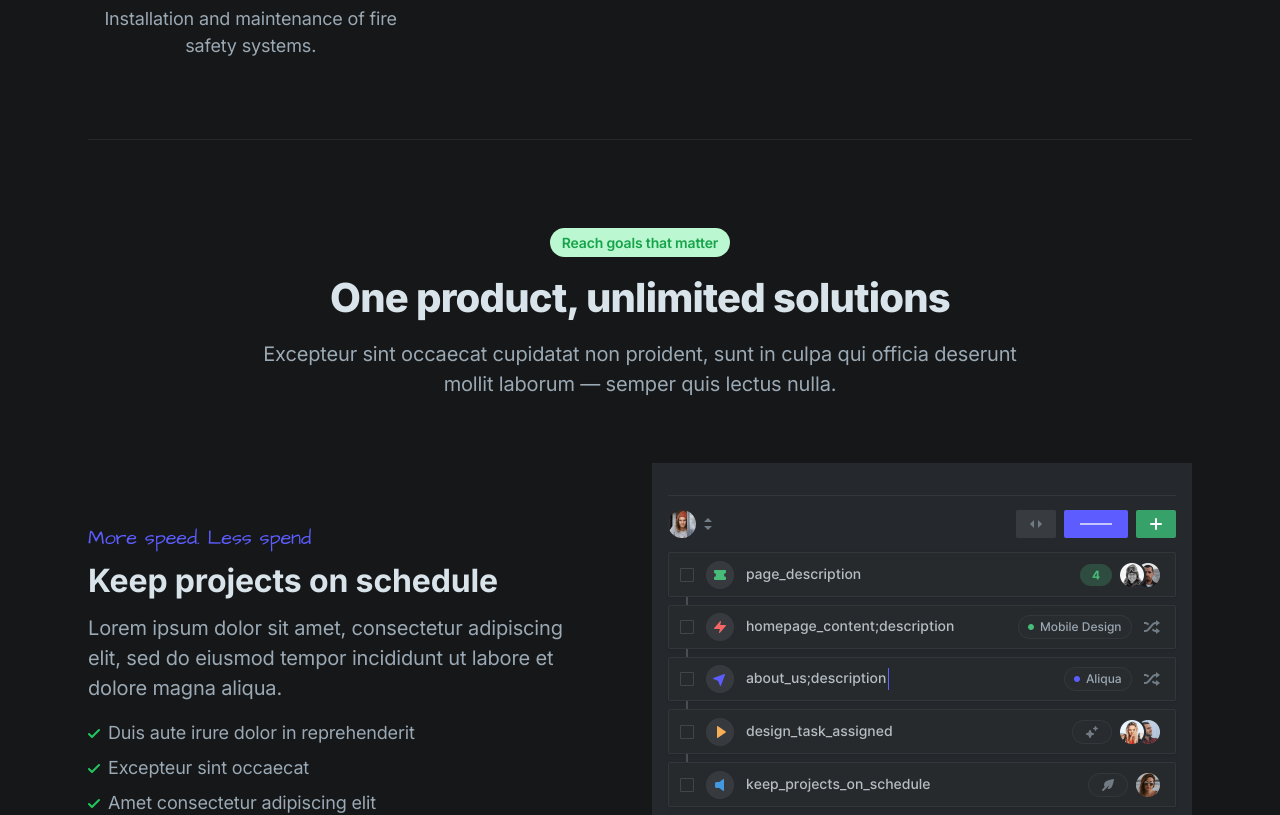
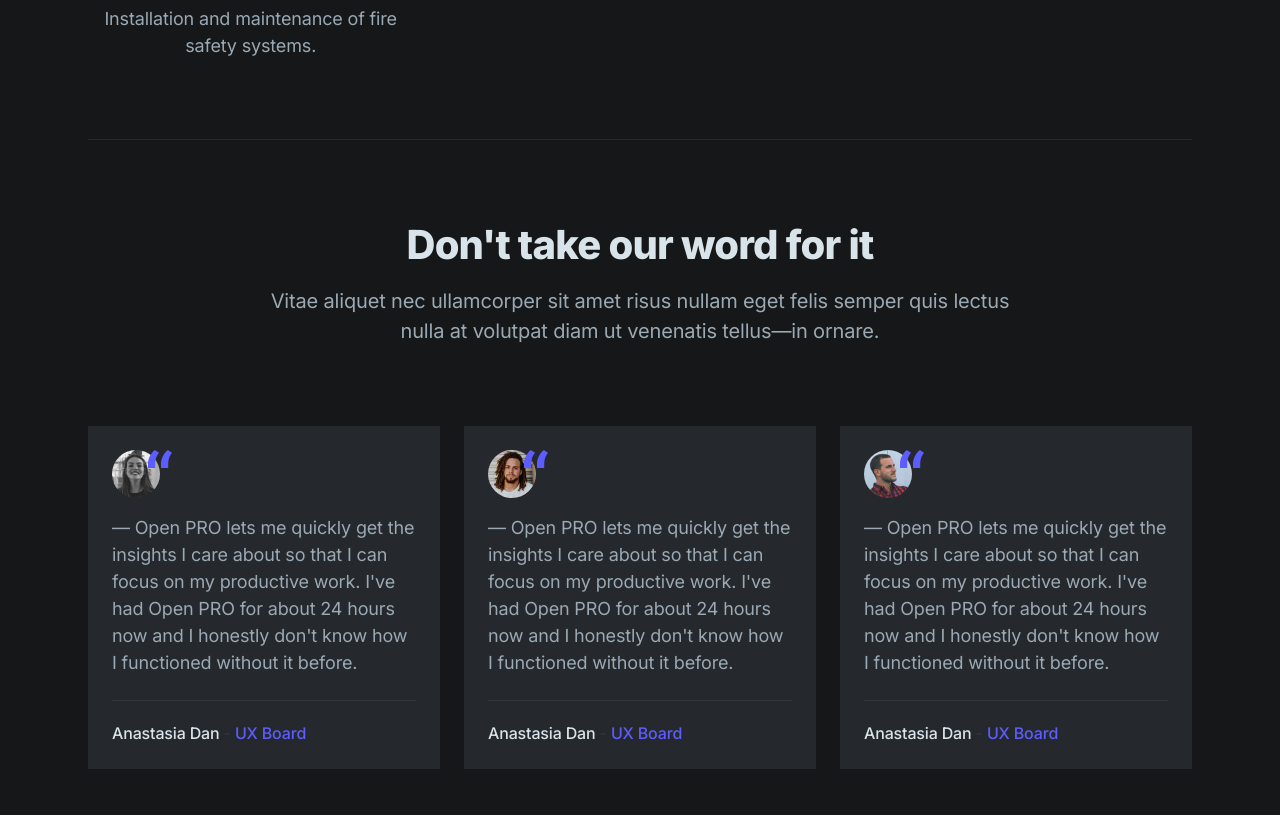
Before and after one commit to vaenterprisesin/vaenterprises, a Next.js app: page / in a window 1280 px wide. Shown: the part 1840-2655 px from the top of the page. Built offline with nearby package versions, Linux system fonts and the light colour scheme.

Commit message:
Removed zigzag from page

```diff
--- a/app/(default)/page.tsx
+++ b/app/(default)/page.tsx
@@ -14,7 +14,7 @@ export default function Home() {
     <>
       <Hero />
       <Features />
-      <Zigzag />
+{/*       <Zigzag /> */}
       <Testimonials />
       <Newsletter />
     </>
```
